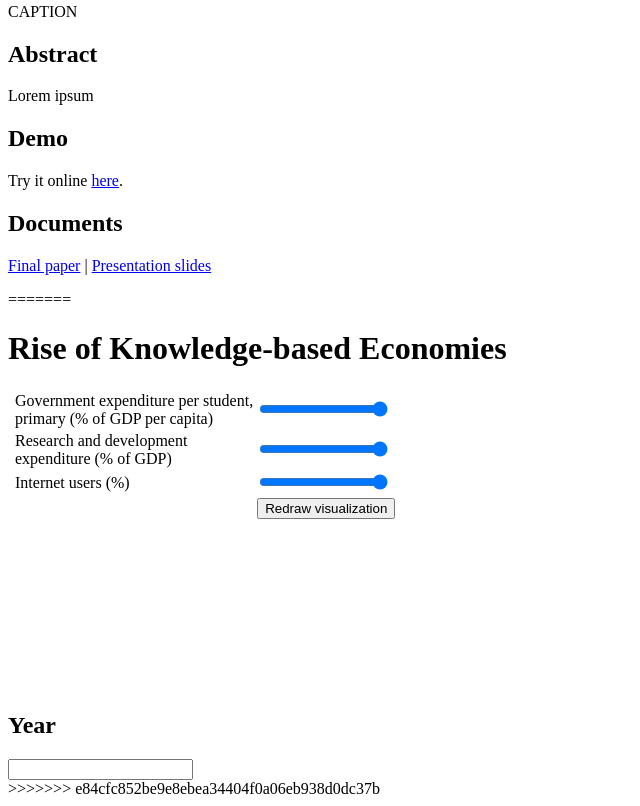
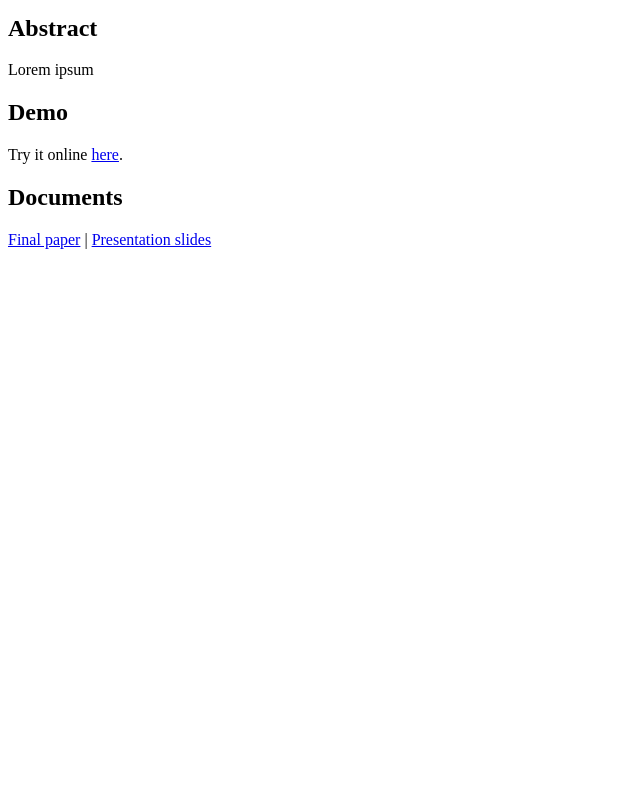
Before and after one commit to jsavelka/riseKnowledgeEconomies, a plain HTML site: page index.html in a window 1280 px wide. Shown: the part 966-1772 px from the top of the page, without its empty margins (0-640 px from the left). After the commit the page ends 1231 px from the top, so only its background shows below. Drawn offline with Linux system fonts and the light colour scheme.

Commit message:
index fixed

```diff
--- a/index.html
+++ b/index.html
@@ -5,7 +5,6 @@
     <title>Rise of the Knowledge-based Economies</title>
 </head>
 <body>
-<<<<<<< HEAD
     <h3>InfoVis Final Project (Fall 2015)</h3>
     <h1>Rise of the Knowledge-based Economies</h1>
     <p>Tyler D. Brooks (tdb17) and Jaromir Savelka (jas438)</p>
@@ -17,44 +16,5 @@
     <p>Try it online <a href="visualization.html">here</a>.</p>
     <h2>Documents</h2>
     <p><a href="finalPaper.pdf">Final paper</a> | <a href="presentation.pdf">Presentation slides</a></p>
-=======
-    <h1>Rise of Knowledge-based Economies</h1>
-    <div>
-        <table>
-            <tr>
-                <td><div class="legend" id="legendEducation"></div></td>
-                <td>Government expenditure per student,<br> primary (% of GDP per capita)</td>
-                <td><input type="range" id="educationImportance" value="10" min="0" max="10"></td>
-            </tr>
-            <tr>
-                <td><div class="legend" id="legendResearch"></div></td>
-                <td>Research and development <br>expenditure (% of GDP)</td>
-                <td><input type="range" id="researchImportance" value="10" min="0" max="10"></td>
-            </tr>
-            <tr>
-                <td><div class="legend" id="legendInternet"></div></td>
-                <td>Internet users (%)</td>
-                <td><input type="range" id="internetImportance" value="10" min="0" max="10"></td>
-            <tr>
-                <td></td>
-                <td></td>
-                <td><button id="drawButton" type="button" onclick="drawVisualization()">Redraw visualization</button></td>
-            </tr>
-        </table>
-    </div>
-    <p><svg id="timeLine" class="chart"></svg></p>
-	<div id="offScreen">
-		<div id="choropleth">
-			<div id="slider">
-				<h2 id="year">Year</h2>
-				<input id="choroSlider" type="text" data-slider="true" data-slider-range="1998,2012"
-					data-slider-step="1" data-slider-snap="true" data-slider-theme="volume">
-			</div>
-			<div id="map"></div>
-		</div>
-	</div>
-    <script src="js/choropleth.js"></script>
-    <script src="js/timeLine.js"></script>
->>>>>>> e84cfc852be9e8ebea34404f0a06eb938d0dc37b
 </body>
 </html>
```
